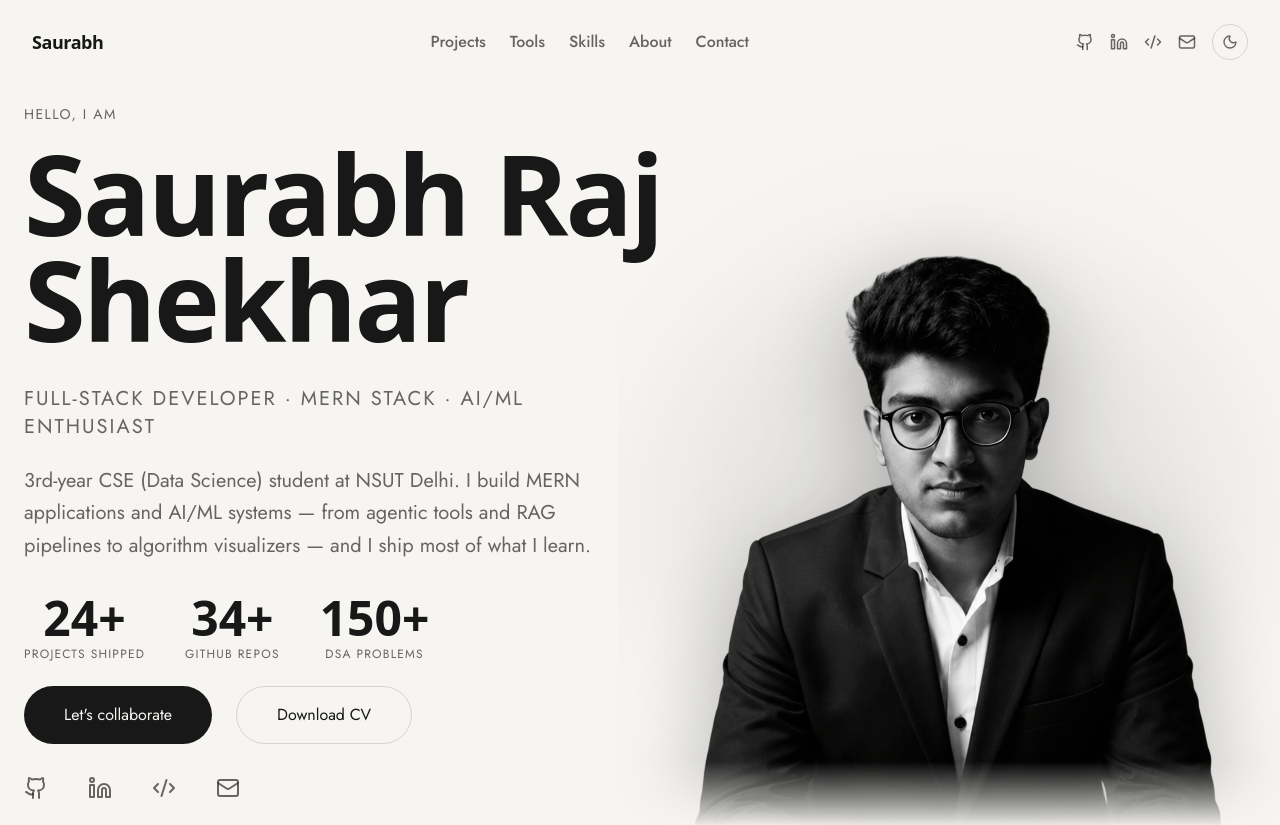
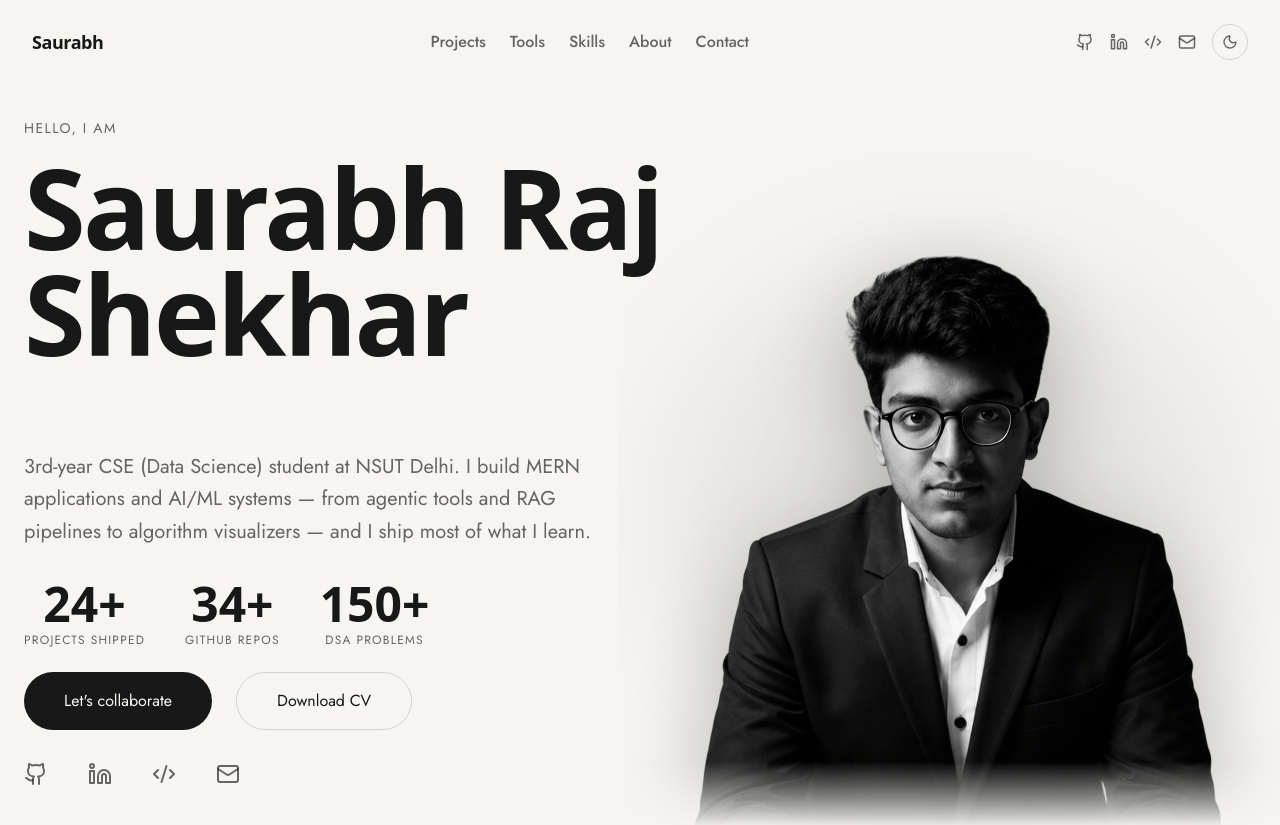
Before and after one commit to Zephyrex21/wolfpixel-portfolio, a React (Vite) app: page / in a window 1280 px wide. Shown: the top 825 px of the page. Built offline with nearby package versions, Linux system fonts and the light colour scheme; a web font is replaced by a local one.

Commit message:
Fixed some bugs and errors

```diff
--- a/src/components/Home/About.tsx
+++ b/src/components/Home/About.tsx
@@ -235,7 +235,7 @@ const About = () => {
                         }}
                         className="overflow-hidden"
                       >
-                        <p className="mt-3 max-w-3xl text-muted-foreground text-base sm:text-lg leading-[1.85] lg:pl-[7.5rem]">
+                        <p className="mt-3 max-w-3xl text-muted-foreground text-base sm:text-lg leading-[1.85] lg:pl-[10.5rem]">
                           {item.details}
                         </p>
                       </motion.div>
--- a/src/components/Home/Hero.tsx
+++ b/src/components/Home/Hero.tsx
@@ -6,6 +6,7 @@ import CVPDF from "/assets/resume.pdf";
 import { SocialLink } from "../../utils/constants";
 import { scrollToTarget } from "../../utils/smoothScroll";
 import CountUp from "../CountUp";
+import TypewriterRoles from "./TypewriterRoles";
 import {
   staggerContainerSlow,
   fadeUp,
@@ -68,9 +69,9 @@ const Hero: React.FC = () => {
 
             <motion.p
               variants={fadeUp}
-              className="sm:max-w-sm lg:max-w-xl font-jost text-lg ml:text-xl sm:text-lg md:text-xl tracking-widest text-muted-foreground mb-4 md:mb-6 uppercase"
+              className="sm:max-w-sm lg:max-w-xl font-jost text-lg ml:text-xl sm:text-lg md:text-xl tracking-widest text-muted-foreground mb-4 md:mb-6 uppercase min-h-[1.6em] sm:min-h-[1.4em]"
             >
-              Full-Stack Developer · MERN Stack · AI/ML Enthusiast
+              <TypewriterRoles />
             </motion.p>
 
             <motion.p
--- /dev/null
+++ b/src/components/Home/TypewriterRoles.tsx
@@ -0,0 +1,82 @@
+import React, { useEffect, useState } from "react";
+
+const ROLES = [
+  "Full-Stack Developer",
+  "MERN Stack Developer",
+  "AI/ML Enthusiast",
+  "DSA & CP Problem Solver",
+];
+
+const TYPE_SPEED = 55; // ms per character while typing
+const DELETE_SPEED = 28; // ms per character while deleting
+const HOLD_DURATION = 1500; // ms to sit fully typed before deleting
+const GAP_DURATION = 400; // ms of empty string before typing the next role
+
+type Phase = "typing" | "deleting";
+
+/**
+ * Cycles through ROLES with a classic type → hold → delete → next
+ * loop. Respects prefers-reduced-motion by just showing the first
+ * role statically, no animation.
+ */
+const TypewriterRoles: React.FC = () => {
+  const [roleIndex, setRoleIndex] = useState(0);
+  const [text, setText] = useState("");
+  const [phase, setPhase] = useState<Phase>("typing");
+  const [reducedMotion, setReducedMotion] = useState(false);
+
+  useEffect(() => {
+    setReducedMotion(
+      window.matchMedia("(prefers-reduced-motion: reduce)").matches,
+    );
+  }, []);
+
+  useEffect(() => {
+    if (reducedMotion) {
+      setText(ROLES[0]);
+      return;
+    }
+
+    const current = ROLES[roleIndex];
+    let timeout: number;
+
+    if (phase === "typing") {
+      if (text.length < current.length) {
+        timeout = window.setTimeout(
+          () => setText(current.slice(0, text.length + 1)),
+          TYPE_SPEED,
+        );
+      } else {
+        // Fully typed — hold, then start deleting.
+        timeout = window.setTimeout(() => setPhase("deleting"), HOLD_DURATION);
+      }
+    } else {
+      // phase === "deleting"
+      if (text.length > 0) {
+        timeout = window.setTimeout(
+          () => setText(current.slice(0, text.length - 1)),
+          DELETE_SPEED,
+        );
+      } else {
+        // Fully deleted — brief gap, then move to the next role.
+        timeout = window.setTimeout(() => {
+          setRoleIndex((i) => (i + 1) % ROLES.length);
+          setPhase("typing");
+        }, GAP_DURATION);
+      }
+    }
+
+    return () => window.clearTimeout(timeout);
+  }, [text, phase, roleIndex, reducedMotion]);
+
+  return (
+    <span className="inline-flex items-center">
+      {text}
+      {!reducedMotion && (
+        <span className="typewriter-cursor h-[0.9em] ml-1 align-middle" />
+      )}
+    </span>
+  );
+};
+
+export default TypewriterRoles;
--- a/src/pages/Home.tsx
+++ b/src/pages/Home.tsx
@@ -119,28 +119,12 @@ const flagshipProjects: projectItem[] = [
 
 const moreProjects: miniProjectItem[] = [
   {
-    title: "Aethera Sanctuary",
-    description:
-      "A digital sanctuary showcasing 30 of the world's rarest flowers, with cursor petal trails and scroll-driven ambient effects.",
-    stack: "MERN · Glassmorphism",
-    link: "https://aethera-sanctuary.vercel.app",
-    codeLink: "https://github.com/Zephyrex21/aethera-sanctuary",
-  },
-  {
     title: "NeighborNet",
     description:
       "Location-based community platform for discovering and sharing local resources in real time.",
     stack: "TypeScript · Firebase · Leaflet",
     link: "https://neighbornet-ten.vercel.app",
     codeLink: "https://github.com/Zephyrex21/neighbornet",
-  },
-  {
-    title: "Roséa Landing",
-    description:
-      "Premium animated product landing page with Canvas-based scroll animations.",
-    stack: "React · GSAP · Canvas",
-    link: "https://rosea-product-landing.vercel.app",
-    codeLink: "https://github.com/Zephyrex21/rosea-product-landing",
   },
   {
     title: "Concourse AI",
@@ -205,22 +189,6 @@ const moreProjects: miniProjectItem[] = [
     link: "https://github.com/Zephyrex21/csp-playground",
     codeLink: "https://github.com/Zephyrex21/csp-playground",
   },
-  {
-    title: "Quantum Optimization",
-    description:
-      "Animated explainer on how quantum computing tackles optimization problems.",
-    stack: "HTML · JavaScript",
-    link: "https://quantum-optimization.netlify.app",
-    codeLink: "https://github.com/Zephyrex21/quantum-optimization",
-  },
-  {
-    title: "Git Scope",
-    description:
-      "Search any GitHub user and explore their profile, repos, and stats in real time.",
-    stack: "JavaScript",
-    link: "https://gitscope-zephyr.netlify.app",
-    codeLink: "https://github.com/Zephyrex21/git-scope",
-  },
 ];
 
 const Home: React.FC<{ theme: Theme }> = ({ theme }) => {
```
